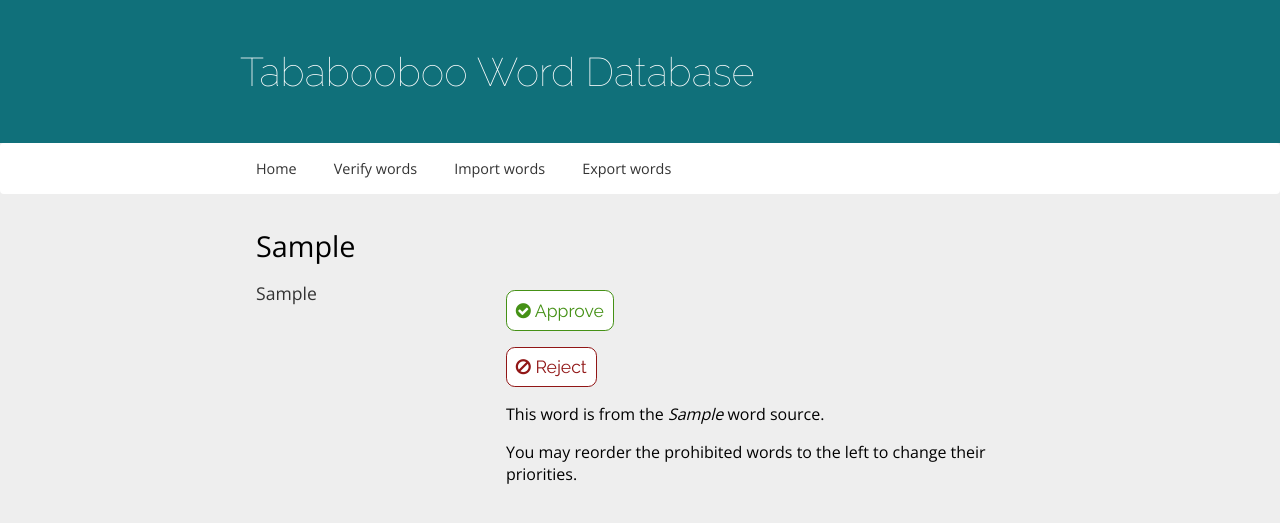
After one commit to jbowens/taboo, a Flask app: template word-manager/app/templates/verify_word.html in a window 1280 px wide. The commit adds this page. Shown: the top 523 px of the page. Run offline with Flask 2, Linux system fonts and the light colour scheme; the template is opened without the code that fills it: values that come from a table or form of the project are taken from there, others are empty; tables that the repository leaves empty hold one stand-in row (values such as "Sample post"); some libraries are stand-ins or nearby versions.

Commit message:
started the word verify page

```diff
--- a/word-manager/app/blueprints/main/__init__.py
+++ b/word-manager/app/blueprints/main/__init__.py
@@ -7,3 +7,4 @@ main = Blueprint('main', __name__)
 
 # Import the individual endpoints.
 from index import *
+from verify import *
--- a/word-manager/app/models/word.py
+++ b/word-manager/app/models/word.py
@@ -1,4 +1,5 @@
 from app import db
+from prohibited_word import ProhibitedWord
 
 class Word(db.Model):
     """
@@ -11,3 +12,7 @@ class Word(db.Model):
     correct = db.Column(db.Integer, nullable=False, default=0)
     verified = db.Column(db.Boolean, nullable=False, default=False)
     source = db.Column(db.String(255))
+
+    def get_prohibited_words(self):
+        return ProhibitedWord.query.filter(ProhibitedWord.wid==self.wid) \
+                .order_by(ProhibitedWord.rank).all()
--- a/word-manager/app/static/css/global.css
+++ b/word-manager/app/static/css/global.css
@@ -43,10 +43,11 @@ h2, h3, h4, h4 {
   margin: 0;
 }
 
-a.classic-btn {
-  background: #FFF;
-  color: #10707A;
-  border: 1px #10707A solid;
+.button-wrapper {
+  margin: 1em 0;
+}
+
+a.classic-btn, .approve-btn, .reject-btn {
   border-radius: 0.5em;
   -mox-border-radius: 0.5em;
   -webkit-border-radius: 0.5em;
@@ -54,12 +55,44 @@ a.classic-btn {
   font-size: 1.1em;
   text-decoration: none;
   font-family: Raleway;
+  background: #FFF;
+}
+
+.approve-btn, .reject-btn {
+  display: inline-block;
+}
+
+a.classic-btn:hover, .approve-btn:hover, .reject-btn:hover {
+  color: #FFF;
+  border-color: #FFF;
+  cursor: pointer;
+}
+
+a.classic-btn {
+  color: #10707A;
+  border: 1px #10707A solid;
 }
 
 a.classic-btn:hover {
   background: #10707A;
-  color: #FFF;
-  border-color: #FFF;
+}
+
+.approve-btn {
+  color: #459116;
+  border: 1px #459116 solid;
+}
+
+.approve-btn:hover {
+  background: #459116;
+}
+
+.reject-btn {
+  color: #911616;
+  border: 1px #911616 solid;
+}
+
+.reject-btn:hover {
+  background: #911616;
 }
 
 #quick-actions {
@@ -111,3 +144,38 @@ a.classic-btn:hover {
 #navigation a:hover {
   color: #038F9E;
 }
+
+#verifier h2 {
+  display: inline-block;
+  font-size: 1.8em;
+}
+
+#verifier .source {
+  color: #888;
+  font-size: 0.7em;
+  margin-left: 4em;
+  display: inline-block;
+}
+
+#verifier ul.prohibited-words {
+  list-style: none;
+  margin: 1em 0;
+  padding: 0;
+}
+
+#verifier ul.prohibited-words li {
+  font-size: 1.1em;
+  margin: 0.25em 0;
+  display: block;
+  color: #333;
+}
+
+#verifier #word-to-verify {
+  float: left;
+  width: 200px;
+}
+
+#verifier .controls {
+  padding-top: 3em;
+  margin-left: 250px;
+}
--- a/word-manager/app/templates/application.html
+++ b/word-manager/app/templates/application.html
@@ -2,8 +2,10 @@
 <html>
     <head>
         <title>Word Manager</title>
+        <meta charset="utf-8"/>
         <link href='http://fonts.googleapis.com/css?family=Open+Sans:400,300,600,700' rel='stylesheet' type='text/css'>
         <link href='http://fonts.googleapis.com/css?family=Raleway:400,200,100,300,500,600,700' rel='stylesheet' type='text/css'>
+        <link rel="stylesheet" href="http://netdna.bootstrapcdn.com/font-awesome/4.0.3/css/font-awesome.min.css">
         <link rel="stylesheet" type="text/css" href="/css/global.css" />
         <script type="text/javascript" src="/js/global.js"></script>
     </head>
--- a/word-manager/app/templates/index.html
+++ b/word-manager/app/templates/index.html
@@ -4,6 +4,8 @@
 <p>There are {{ verified_unverified[0] }} verified words and
 {{ verified_unverified[1] }} unverified words in the database.</p>
 <div id="quick-actions">
+    {% if verified_unverified[1] > 0 %}
     <a href="/verify-words" class="verify-words classic-btn">Begin verifying words</a>
+    {% endif %}
 </div>
 {% endblock %}
--- /dev/null
+++ b/word-manager/app/templates/verify_word.html
@@ -0,0 +1,26 @@
+{% extends 'application.html' %}
+{% block content %}
+{% if word %}
+<div id="verifier">
+  <div id="word-to-verify">
+    <h2>{{ word.word }}</h2>
+    <ul class="prohibited-words">
+      {% for pword in prohibited_words %}
+      <li>{{ pword.word }}</li>
+      {% endfor %}
+    </ul>
+  </div>
+  <div class="controls">
+    <div class="button-wrapper"><div class="approve-btn"><span class="fa fa-check-circle"></span> Approve</div></div>
+    <div class="button-wrapper"><div class="reject-btn"><span class="fa fa-ban"></span> Reject</div></div>
+    <p>This word is from the <em>{{ word.source }}</em> word source.</p>
+    <p>You may reorder the prohibited words to the left to change their priorities.</p>
+  </div>
+  <div class="clear"></div>
+</div>
+{% else %}
+<h2>No words to verify</h2>
+
+<p>All words in the database have been verified. There are no pending words to verify.</p>
+{% endif %}
+{% endblock %}
```
Also changed, not shown: word-manager/app/static/css/font-awesome.min.css (added).
